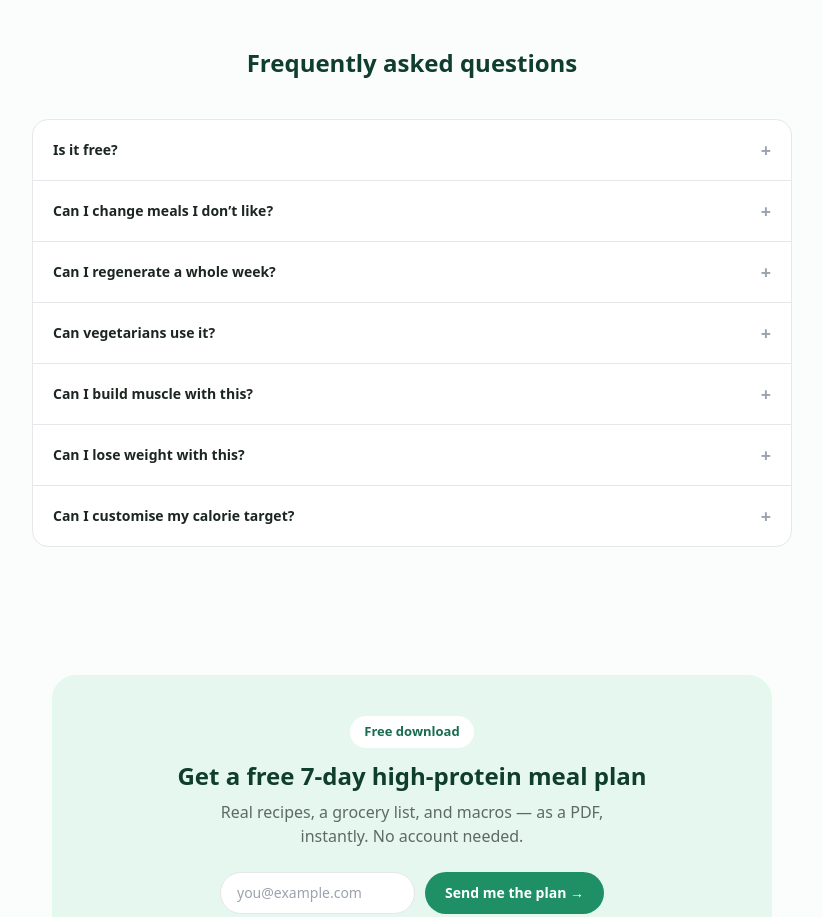
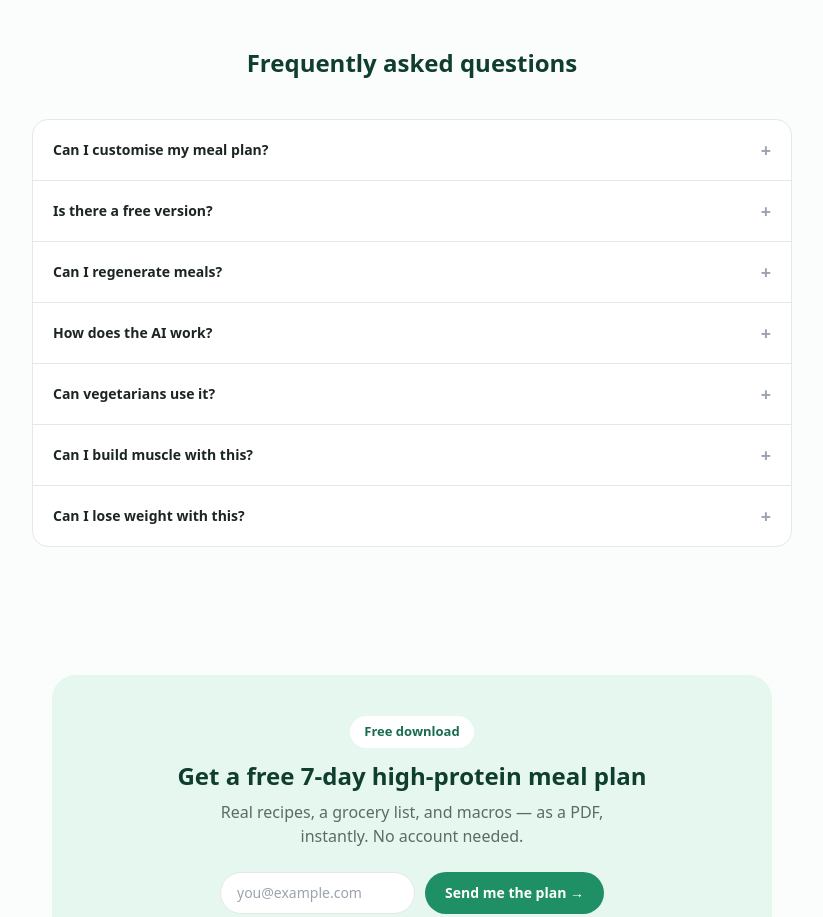
Before and after one commit to usario172332/youraifood-app, a Next.js app in the folder youraifood-app/: page / in a window 1280 px wide. Shown: the part 5660-6577 px from the top of the page, without its empty margins (356-1179 px from the left). Built offline with nearby package versions, Linux system fonts and the light colour scheme; no server answers.

Commit message:
Update FAQ.jsx

```diff
--- a/youraifood-app/components/FAQ.jsx
+++ b/youraifood-app/components/FAQ.jsx
@@ -4,16 +4,20 @@ import { useState } from 'react';
 
 const FAQS = [
   {
-    q: 'Is it free?',
+    q: 'Can I customise my meal plan?',
+    a: 'Yes. Set your dietary needs, calorie and protein targets, budget, and cook time, and swap out any meal you don’t like without touching the rest of your week.',
+  },
+  {
+    q: 'Is there a free version?',
     a: 'Yes. The free plan includes 5 AI meal plans a month, the full recipe library, and the shopping list generator. Premium (€7.77/month) adds unlimited plans and extra tools.',
   },
   {
-    q: 'Can I change meals I don’t like?',
-    a: 'Yes. Swap out any single meal, or regenerate a whole day, without touching the rest of your week.',
+    q: 'Can I regenerate meals?',
+    a: 'Yes — generate a new plan anytime, or regenerate just one day if only part of the week needs changing.',
   },
   {
-    q: 'Can I regenerate a whole week?',
-    a: 'Yes — generate a new plan anytime, or regenerate just one day if only part of the week needs changing.',
+    q: 'How does the AI work?',
+    a: 'You set your goals, and the AI builds a full week of recipes from our real recipe library, scaled and combined to hit your exact calorie and protein targets — nutrition numbers are computed from the recipes, never estimated.',
   },
   {
     q: 'Can vegetarians use it?',
@@ -26,10 +30,6 @@ const FAQS = [
   {
     q: 'Can I lose weight with this?',
     a: 'Yes. Set your goal to “lose weight” and your calorie target is calculated from your stats using the Mifflin-St Jeor formula.',
-  },
-  {
-    q: 'Can I customise my calorie target?',
-    a: 'Yes. Use the auto-calculated target, or enter your own custom calorie and protein goals directly.',
   },
 ];
 
```
